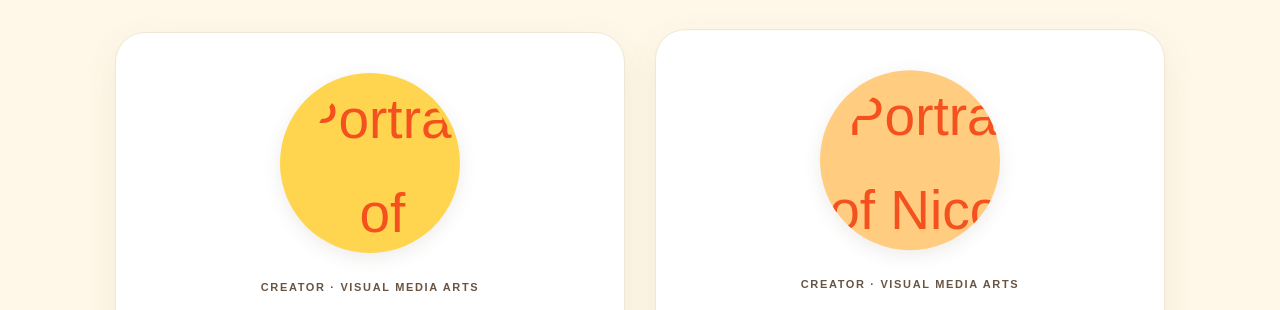
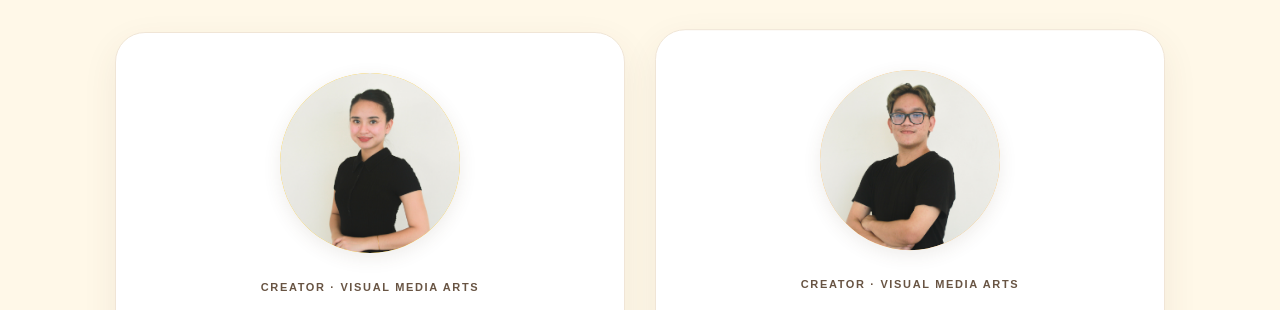
Before and after one commit to altheanicolesumang-cyber/The-Firefly-s-Story-When-Hands-Begin-to-Glow, a plain HTML site: page creators.html in a window 1280 px wide. Shown: the part 290-600 px from the top of the page. Drawn offline with Linux system fonts and the light colour scheme.

Commit message:
Update image source paths for creators

```diff
--- a/creators.html
+++ b/creators.html
@@ -632,7 +632,7 @@
         <div class="creator-icon">
 
           <img
-            src="images/althea.jpg"
+            src="althea.jpg"
             alt="Portrait of Althea Nicole Sumang"
           >
 
@@ -669,7 +669,7 @@
         <div class="creator-icon">
 
           <img
-            src="images/nicos.jpg"
+            src="nicos.jpg"
             alt="Portrait of Nicos Christian Zurita"
           >
 
```
